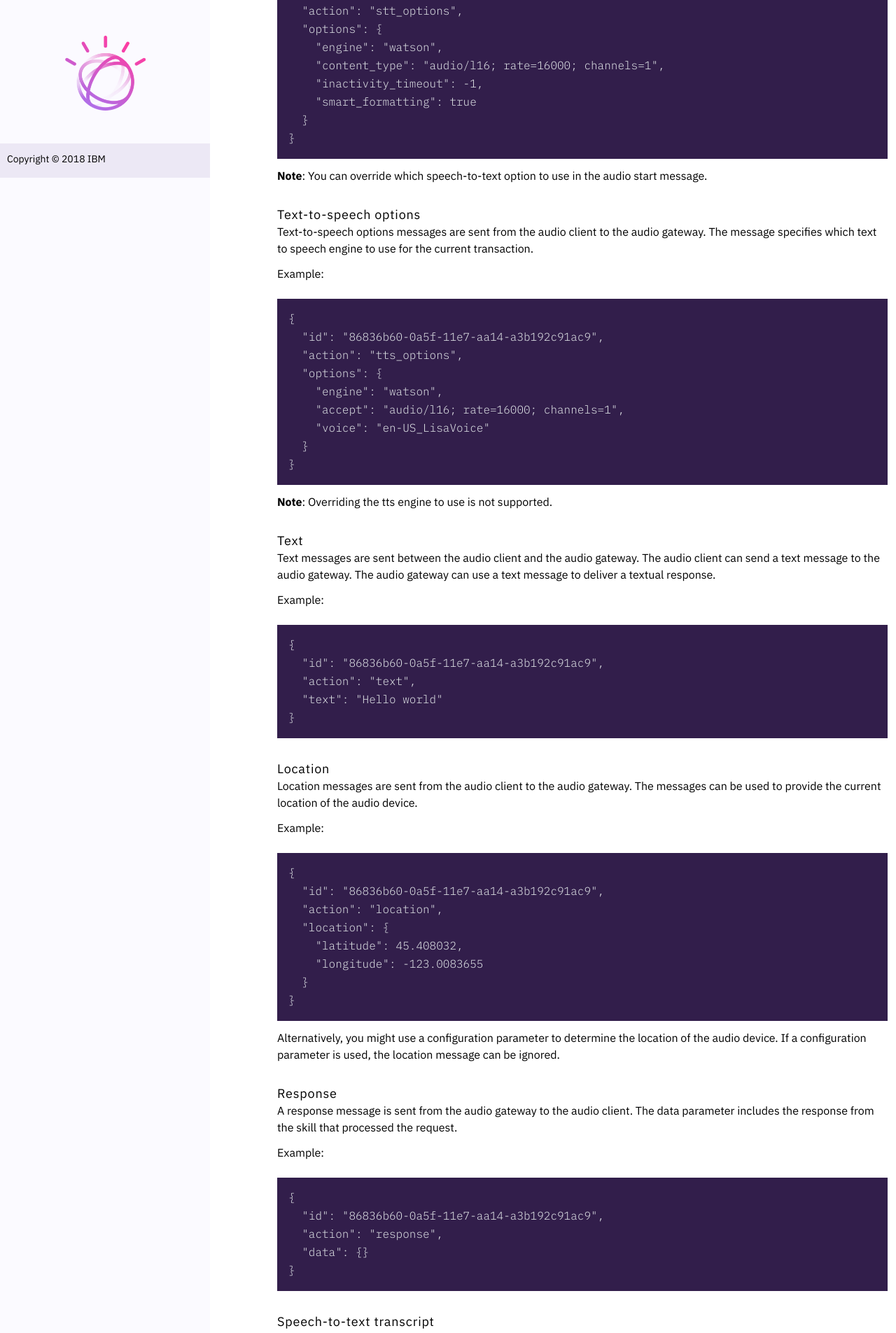
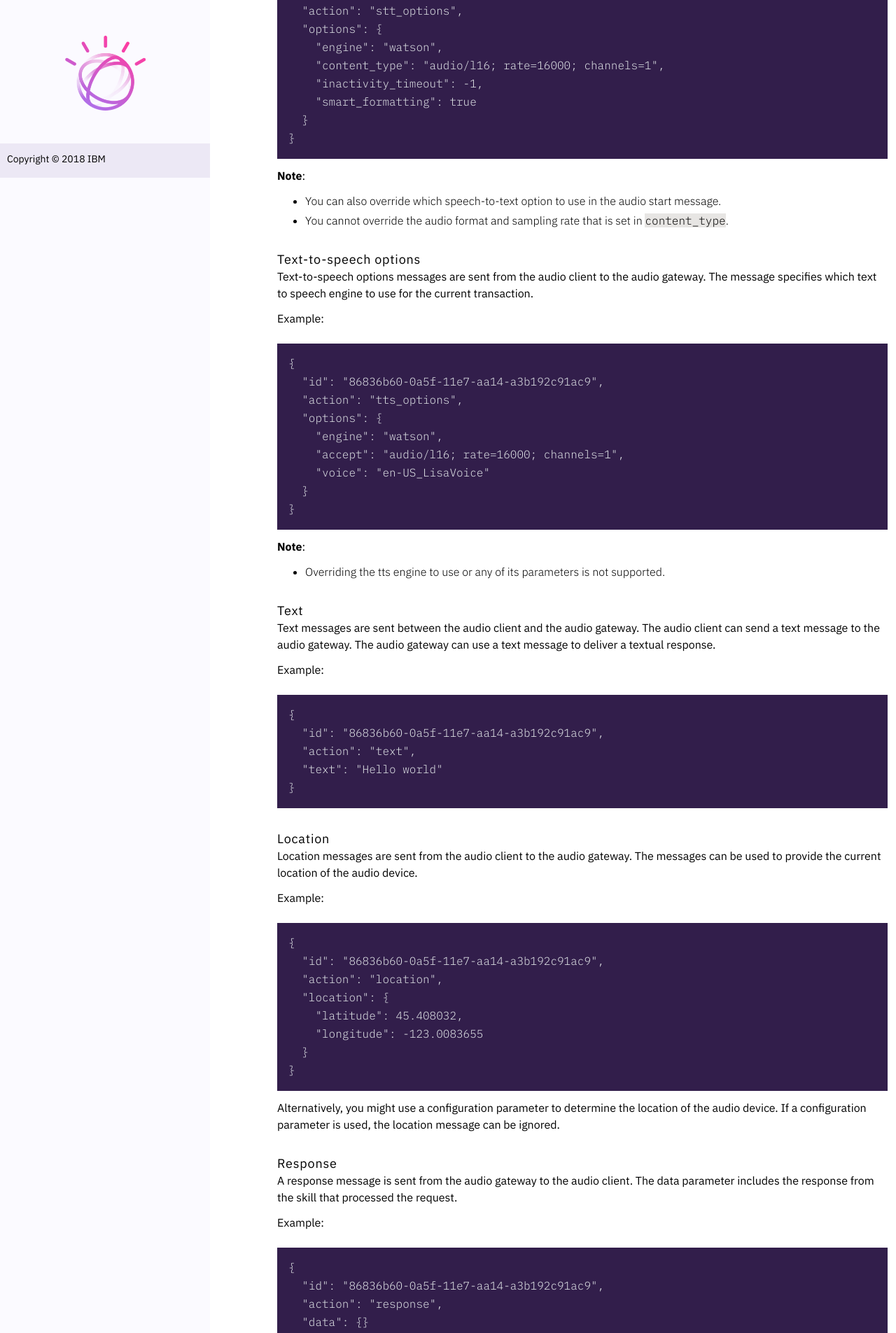
Before and after one commit to Watson-Personal-Assistant/developer, a Jekyll site: the page built from _content/audio/interface.md, in a window 1280 px wide. Shown: the part 2155-4060 px from the top of the page at 70% size. Built offline with Jekyll 4.4.1, drawn with Linux system fonts in a browser that asks for light colours; some web fonts are replaced.

Commit message:
audio format settings

````diff
--- a/_content/audio/interface.md
+++ b/_content/audio/interface.md
@@ -84,7 +84,10 @@ Example:
 }
 ```
 
-**Note**:  You can override which speech-to-text option to use in the audio start message.
+**Note**:
+- You can also override which speech-to-text option to use in the audio start message.
+- You cannot override the audio format and sampling rate that is set in `content_type`.
+
 
 #### Text-to-speech options
 Text-to-speech options messages are sent from the audio client to the audio gateway.  The message specifies which text to speech engine to use for the current transaction.
@@ -103,7 +106,8 @@ Example:
 }
 ```
 
-**Note**: Overriding the tts engine to use is not supported.
+**Note**:
+- Overriding the tts engine to use or any of its parameters is not supported.
 
 #### Text
 Text messages are sent between the audio client and the audio gateway.  The audio client can send a text message to the audio gateway.  The audio gateway can use a text message to deliver a textual response.
````
Also changed, not shown: _content/audio/configure_SST.md (+4 -0 lines), _content/audio_single/configure_SST_single.md (+4 -0 lines).
